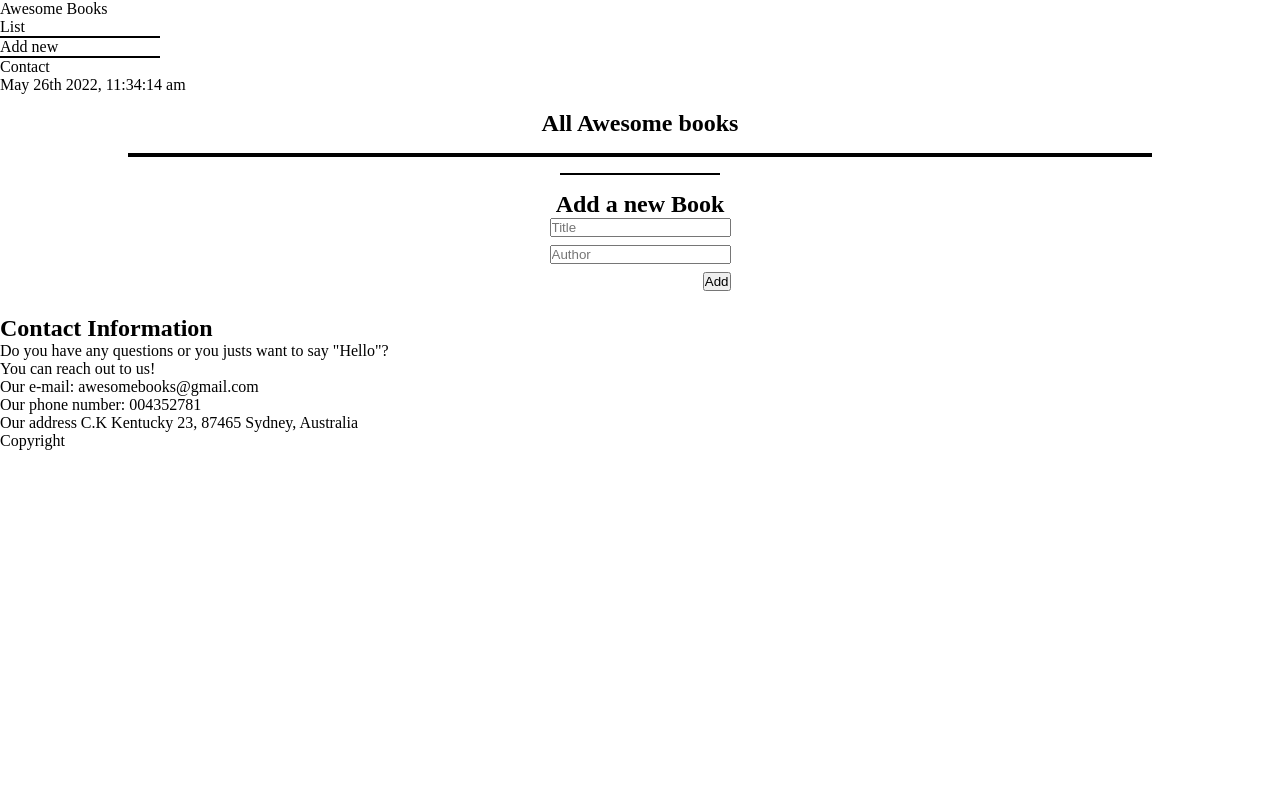
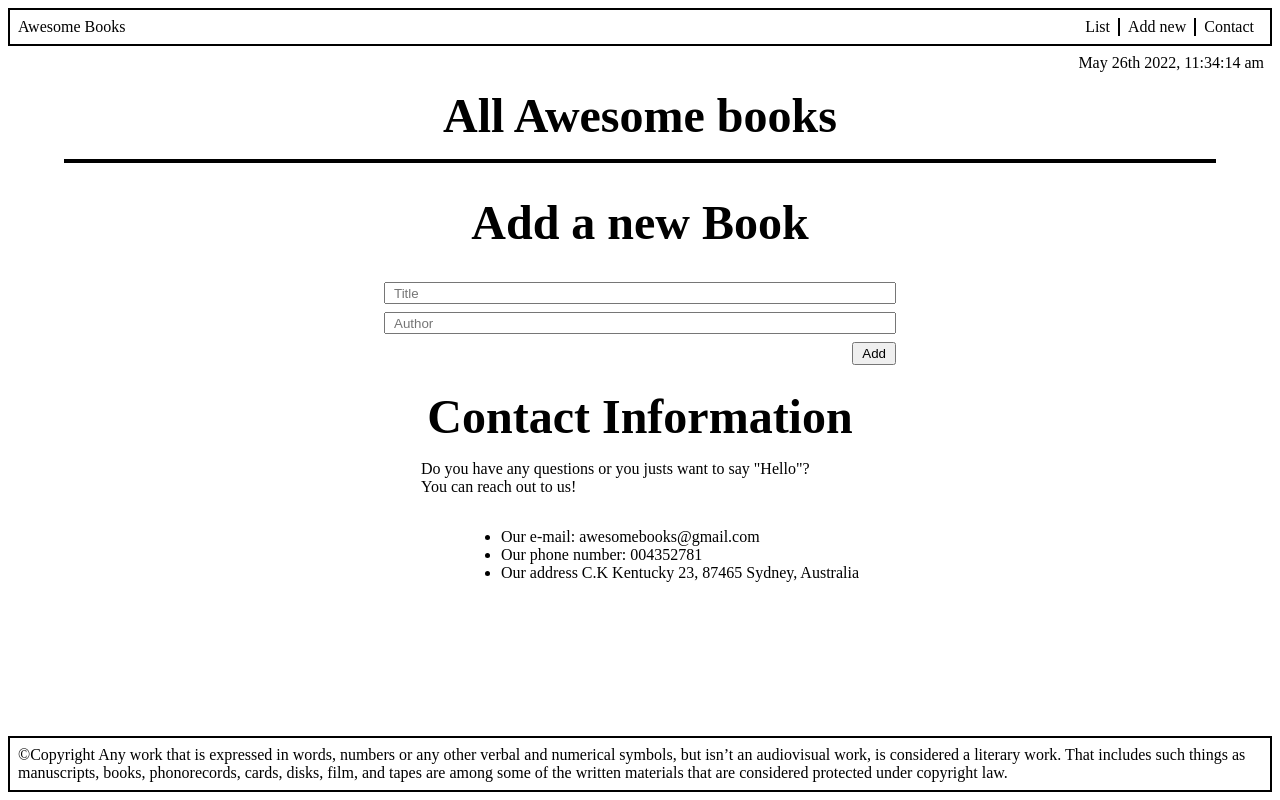
Before and after one commit to mikemtzp/Awesome-books, a website: page index.html in a window 1280 px wide. Drawn offline with Linux system fonts and the light colour scheme.

Commit message:
Add stylying

```diff
--- a/index.html
+++ b/index.html
@@ -9,19 +9,20 @@
   </head>
   <body>
     <main>
-
       <nav class="navigation">
         <p>Awesome Books</p>
         <ul class="menu">
           <li class="list title">List</li>
-          <li class="line"></li>
+          <li class="vertical-line"></li>
           <li class="add-new title">Add new</li>
-          <li class="line"></li>
+          <li class="vertical-line"></li>
           <li class="contact title">Contact</li>
         </ul>
       </nav>
 
-      <p class="date">May 26th 2022, 11:34:14 am</p>
+      <div class="date">
+        <p>May 26th 2022, 11:34:14 am</p>
+      </div>
 
       <section class="books" id="bookSection">
         <h1>All Awesome books</h1>
@@ -29,7 +30,6 @@
       </section>
 
       <section class="add-book">
-        <div class="line"></div>
         <h2>Add a new Book</h2>
         <form id="form">
           <input id="title" type="text" placeholder="Title" />
@@ -41,18 +41,22 @@
 
       <section class="contact">
         <h2>Contact Information</h2>
-        <p>Do you have any questions or you justs want to say "Hello"?<br>You can reach out to us!</p>
-        <ol>
-          <li>Our e-mail: awesomebooks@gmail.com</li>
-          <li>Our phone number: 004352781</li>
-          <li>Our address C.K Kentucky 23, 87465 Sydney, Australia</li>
-        </ol>
+        <div class="contact-data">
+          <p>
+            Do you have any questions or you justs want to say "Hello"?<br />You
+            can reach out to us!
+          </p>
+          <ul class="contact-list">
+            <li>Our e-mail: awesomebooks@gmail.com</li>
+            <li>Our phone number: 004352781</li>
+            <li>Our address C.K Kentucky 23, 87465 Sydney, Australia</li>
+          </ul>
+        </div>
       </section>
-
     </main>
 
     <footer class="footer">
-      <p>Copyright </p>
+      <p>©Copyright Any work that is expressed in words, numbers or any other verbal and numerical symbols, but isn’t an audiovisual work, is considered a literary work. That includes such things as manuscripts, books, phonorecords, cards, disks, film, and tapes are among some of the written materials that are considered protected under copyright law.</p>
     </footer>
 
     <script src="main.js"></script>
--- a/styles.css
+++ b/styles.css
@@ -8,7 +8,6 @@
   display: flex;
   flex-direction: column;
   align-items: center;
-  width: 100vw;
 }
 
 #booklist {
@@ -18,7 +17,7 @@
 
 .box {
   border: 2px solid black;
-  width: 80%;
+  width: 90%;
   margin: 1rem 0;
 }
 
@@ -43,13 +42,8 @@
 }
 
 h1 {
+  font-size: 3rem;
   margin-top: 1rem;
-}
-
-.line {
-  width: 10rem;
-  height: 2px;
-  background-color: black;
 }
 
 .add-book {
@@ -59,18 +53,80 @@ h1 {
 }
 
 h2 {
-  margin-top: 1rem;
+  font-size: 3rem;
+  margin: 1rem 0;
 }
 
 #form {
   display: flex;
   flex-direction: column;
+  margin-top: 1rem;
+  width: 40%;
 }
 
 #form > * {
   margin-bottom: 0.5rem;
+  padding: 0.1rem 0.5rem;
 }
 
 #add {
   align-self: flex-end;
 }
+
+.navigation {
+  display: flex;
+  justify-content: space-between;
+  padding: 0.5rem;
+  border: 2px solid black;
+  margin: 0.5rem;
+}
+
+.menu {
+  display: flex;
+  list-style: none;
+}
+
+.menu li {
+  margin-right: 0.5rem;
+}
+
+.vertical-line {
+  width: 2px;
+  height: auto;
+  background-color: black;
+  padding-right: 0;
+}
+
+.date {
+  display: flex;
+  justify-content: end;
+  margin: 0 1rem;
+}
+
+.contact {
+  display: flex;
+  flex-direction: column;
+  align-items: center;
+}
+
+.contact-data {
+  display: flex;
+  flex-direction: column;
+}
+
+.contact-list {
+  width: 90%;
+  align-items: center;
+  margin-top: 2rem;
+  margin-left: 5rem;
+}
+
+.footer {
+  display: flex;
+  justify-content: space-between;
+  padding: 0.5rem;
+  border: 2px solid black;
+  margin: 0.5rem;
+  position: absolute;
+  bottom: 0;
+}
```
